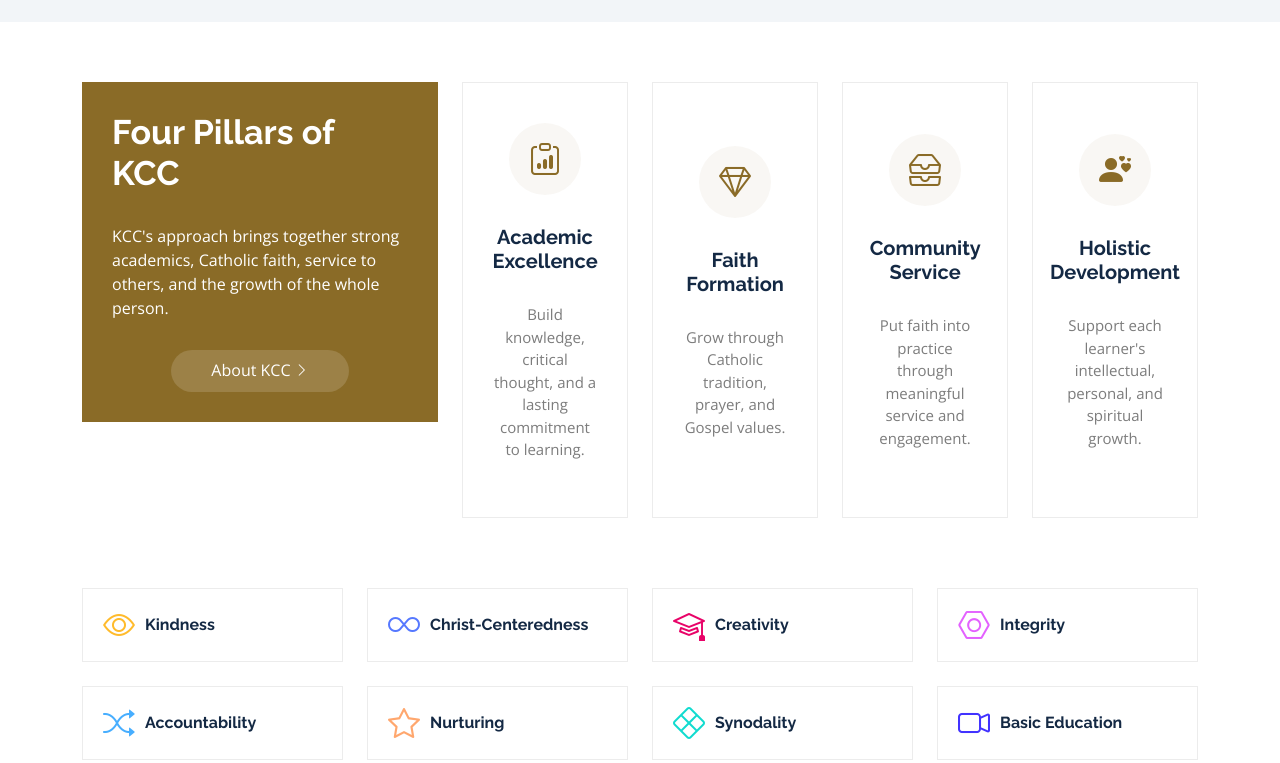
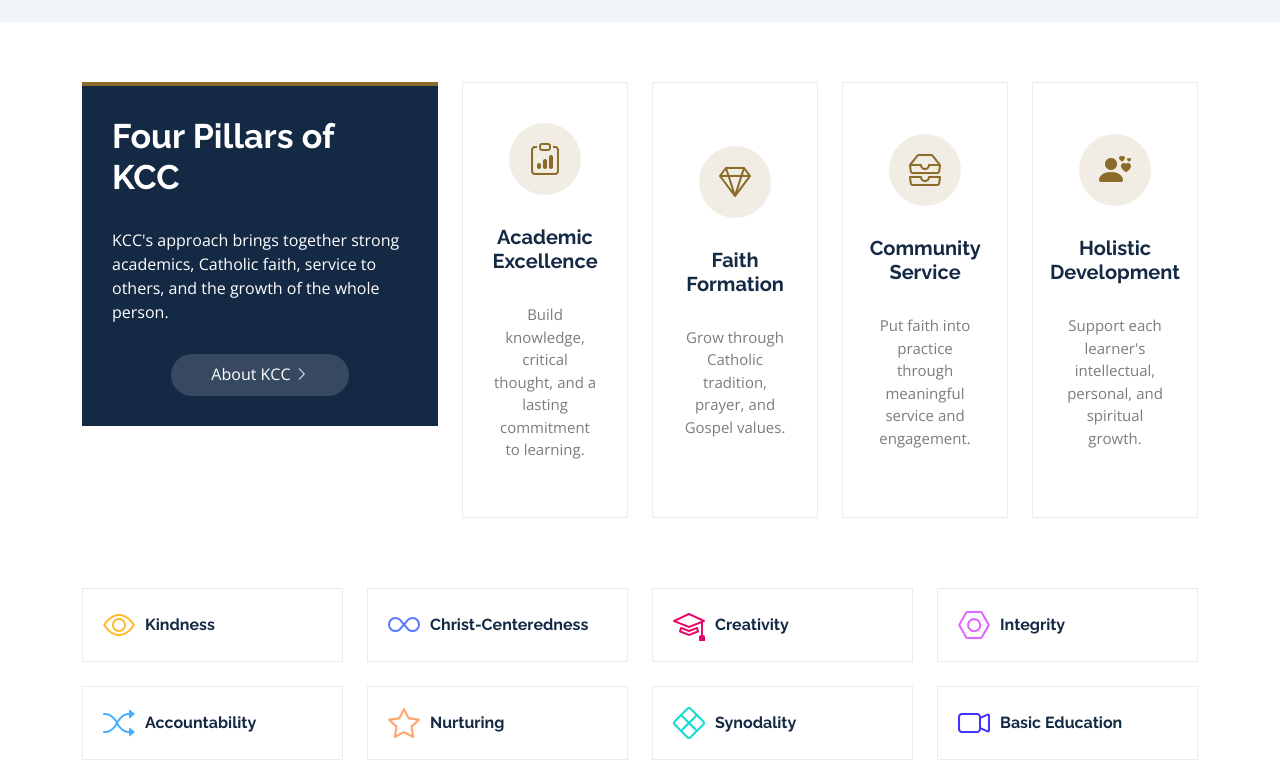
Before and after one commit to eugene5322f/Jompilla-Project-2, a plain HTML site: page index.html in a window 1280 px wide. Shown: the part 1442-2205 px from the top of the page. Drawn offline with nearby package versions, Linux system fonts and the light colour scheme.

Commit message:
Theme adjustment

```diff
--- a/assets/css/main.css
+++ b/assets/css/main.css
@@ -1044,7 +1044,8 @@ section,
 --------------------------------------------------------------*/
 .why-us .why-box {
   color: var(--contrast-color);
-  background: var(--accent-color);
+  background: var(--brand-navy);
+  border-top: 4px solid var(--brand-gold);
   padding: 30px;
 }
 
@@ -1090,7 +1091,7 @@ section,
   color: var(--accent-color);
   font-size: 32px;
   margin-bottom: 30px;
-  background: color-mix(in srgb, var(--accent-color), transparent 95%);
+  background: color-mix(in srgb, var(--brand-gold), transparent 88%);
   border-radius: 50px;
   display: flex;
   align-items: center;
@@ -1166,6 +1167,7 @@ section,
 .courses .course-item {
   background-color: var(--surface-color);
   border: 1px solid color-mix(in srgb, var(--default-color), transparent 90%);
+  border-top: 3px solid var(--brand-gold);
   border-radius: 5px;
 }
 
@@ -1245,6 +1247,7 @@ section,
 .trainers-index .member {
   background-color: var(--surface-color);
   border: 1px solid color-mix(in srgb, var(--default-color), transparent 90%);
+  border-top: 3px solid var(--brand-gold);
   text-align: center;
   margin-bottom: 20px;
 }
```
